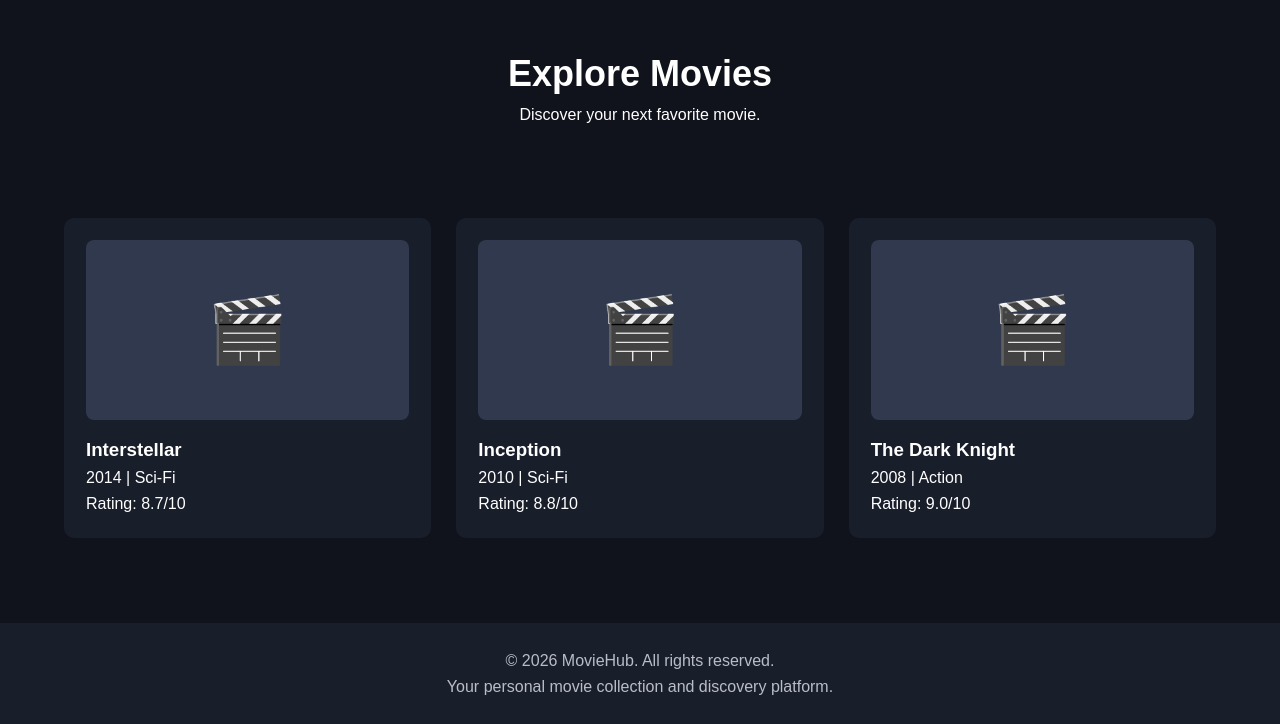
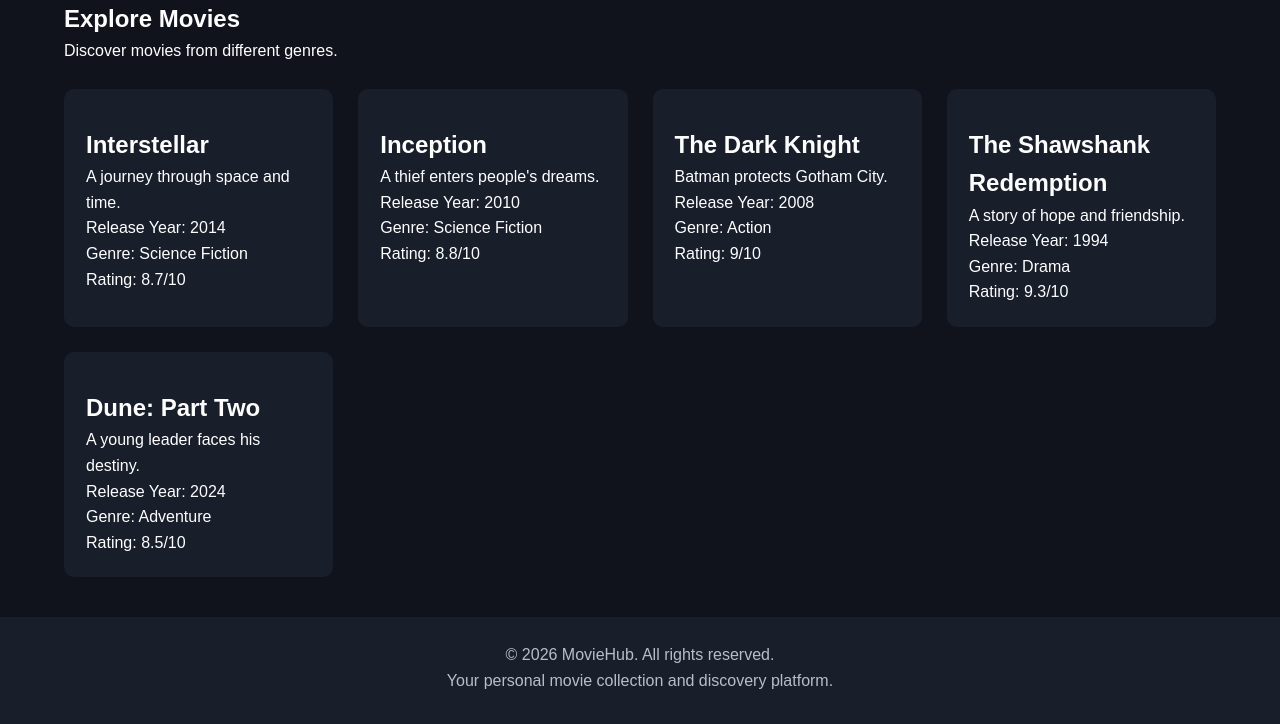
Before and after one commit to AlanIbarra117/MovieHub, a Node server app: page /movies in a window 1280 px wide. Shown: the part 85-809 px from the top of the page. After the commit the page ends 774 px from the top, so only its background shows below. Run offline with Node 20, Linux system fonts and the light colour scheme.

Commit message:
Implement dynamic movie catalog with Movie and Genre objects

```diff
--- /dev/null
+++ b/controllers/movieController.js
@@ -0,0 +1,16 @@
+const movieService = require('../services/movieService');
+
+// Display all movies
+function showMovies(req, res) {
+    const movies = movieService.getAllMovies();
+    const genres = movieService.getAllGenres();
+
+    res.render('movies', {
+        movies: movies,
+        genres: genres
+    });
+}
+
+module.exports = {
+    showMovies
+};
--- a/server.js
+++ b/server.js
@@ -1,5 +1,6 @@
 const express = require('express');
 const path = require('path');
+const movieController = require('./controllers/movieController');
 
 const app = express();
 const PORT = 3000;
@@ -19,9 +20,7 @@ app.get('/', (req, res) => {
 });
 
 // Movies route
-app.get('/movies', (req, res) => {
-    res.render('movies');
-});
+app.get('/movies', movieController.showMovies);
 
 // About route
 app.get('/about', (req, res) => {
--- /dev/null
+++ b/services/movieService.js
@@ -0,0 +1,55 @@
+// Genre class
+class Genre {
+    constructor(id, name) {
+        this.id = id;
+        this.name = name;
+    }
+}
+
+// Movie class
+class Movie {
+    constructor(id, title, description, releaseYear, rating, poster, genreId) {
+        this.id = id;
+        this.title = title;
+        this.description = description;
+        this.releaseYear = releaseYear;
+        this.rating = rating;
+        this.poster = poster;
+        this.genreId = genreId;
+    }
+}
+
+// Available genres
+const genres = [
+    new Genre(1, "Science Fiction"),
+    new Genre(2, "Action"),
+    new Genre(3, "Drama"),
+    new Genre(4, "Adventure")
+];
+
+// Movie catalog
+const movies = [
+    new Movie(1, "Interstellar", "A journey through space and time.", 2014, 8.7, "", 1),
+    new Movie(2, "Inception", "A thief enters people's dreams.", 2010, 8.8, "", 1),
+    new Movie(3, "The Dark Knight", "Batman protects Gotham City.", 2008, 9.0, "", 2),
+    new Movie(4, "The Shawshank Redemption", "A story of hope and friendship.", 1994, 9.3, "", 3),
+    new Movie(5, "Dune: Part Two", "A young leader faces his destiny.", 2024, 8.5, "", 4)
+];
+
+// Get all movies
+function getAllMovies() {
+    return movies;
+}
+
+// Get all genres
+function getAllGenres() {
+    return genres;
+}
+
+// Export the service
+module.exports = {
+    Movie,
+    Genre,
+    getAllMovies,
+    getAllGenres
+};
--- a/views/movies.ejs
+++ b/views/movies.ejs
@@ -1,40 +1,28 @@
 <%- include('partials/header') %>
 
-<section class="page-heading">
+<section class="movies-section">
     <h1>Explore Movies</h1>
-    <p>Discover your next favorite movie.</p>
-</section>
+    <p>Discover movies from different genres.</p>
 
-<section class="movie-section">
     <div class="movie-grid">
+        <% movies.forEach(movie => { %>
+            <% const genre = genres.find(g => g.id === movie.genreId); %>
 
-        <div class="movie-card">
-            <div class="movie-poster">🎬</div>
-            <div class="movie-info">
-                <h3>Interstellar</h3>
-                <p>2014 | Sci-Fi</p>
-                <p>Rating: 8.7/10</p>
+            <div class="movie-card">
+                <div class="movie-info">
+                    <h2><%= movie.title %></h2>
+
+                    <p><%= movie.description %></p>
+
+                    <p>Release Year: <%= movie.releaseYear %></p>
+
+                    <p>Genre: <%= genre ? genre.name : 'Unknown' %></p>
+
+                    <p>Rating: <%= movie.rating %>/10</p>
+                </div>
             </div>
-        </div>
 
-        <div class="movie-card">
-            <div class="movie-poster">🎬</div>
-            <div class="movie-info">
-                <h3>Inception</h3>
-                <p>2010 | Sci-Fi</p>
-                <p>Rating: 8.8/10</p>
-            </div>
-        </div>
-
-        <div class="movie-card">
-            <div class="movie-poster">🎬</div>
-            <div class="movie-info">
-                <h3>The Dark Knight</h3>
-                <p>2008 | Action</p>
-                <p>Rating: 9.0/10</p>
-            </div>
-        </div>
-
+        <% }) %>
     </div>
 </section>
 
```
